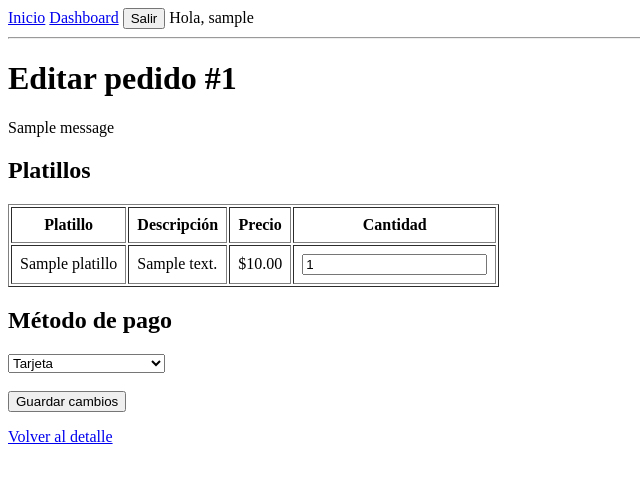
After one commit to JesusHaans/Practica-3-IS, a Django app: page /pedidos/1/editar/ in a window 1280 px wide. The commit adds this page. Shown: the top 483 px of the page, without its empty margins (0-640 px from the left). Run offline with Django 5.2, Linux system fonts and the light colour scheme; a user stored in the database is signed in; tables that the repository leaves empty hold one stand-in row (values such as "Sample post"); one stand-in notice (Sample message) is shown.

Commit message:
Feat(CRUD pedidos): finishing CRUD for pedidos

```diff
--- a/core/models.py
+++ b/core/models.py
@@ -33,6 +33,16 @@ class Pedido(models.Model):
     fecha_creacion = models.DateTimeField(auto_now_add= True)
     estado = models.CharField(max_length=20, choices=ESTADOS_PEDIDO, default='pendiente')
     total = models.DecimalField(max_digits=10, decimal_places=2, default=0)
+
+    def puede_modificarse(self):
+        if self.estado == 'pendiente':
+            return True
+        return False
+
+    def puede_cancelarse(self):
+        if self.estado == 'pendiente':
+            return True
+        return False
 
     def __str__(self):
         return f'Pedido #{self.id} - {self.usuario.username}'
--- /dev/null
+++ b/core/templatetags/core_extras.py
@@ -0,0 +1,7 @@
+from django import template
+
+register = template.Library()
+
+@register.filter
+def get_item(dictionary, key):
+    return dictionary.get(key)
--- a/core/urls.py
+++ b/core/urls.py
@@ -22,5 +22,8 @@ urlpatterns = [
     path("registro/", views.register_view, name="register"),
     path("dashboard/", views.dashboard, name="dashboard"),
     path("pedidos/", views.lista_pedidos, name="lista_pedidos"),
+    path("pedidos/crear/", views.crear_pedido,name='crear_pedido'),
     path("pedidos/<int:pedido_id>/",views.detalle_pedido, name="detalle_pedido"),
+    path('pedidos/<int:pedido_id>/editar/', views.editar_pedido, name='editar_pedido'),
+    path('pedidos/<int:pedido_id>/cancelar/', views.cancelar_pedido, name='cancelar_pedido'),
 ]
--- a/core/views.py
+++ b/core/views.py
@@ -1,7 +1,10 @@
+from decimal import Decimal
+from django.contrib import messages
+from django.db import transaction
 from django.contrib.auth.decorators import login_required
 from django.contrib.auth.forms import UserCreationForm
 from django.shortcuts import render, redirect, get_object_or_404
-from .models import Pedido
+from .models import Pedido, Platillo, DetallePedido, Pago
 
 # Create your views here.
 def home(request):
@@ -34,3 +37,172 @@ def detalle_pedido(request, pedido_id):
     pedido = get_object_or_404(Pedido, id=pedido_id, usuario=request.user)
     context = {"pedido":pedido}
     return render(request, "core/detalle_pedido.html",context)
+
+@login_required
+def editar_pedido(request, pedido_id):
+    pedido = get_object_or_404(Pedido, id = pedido_id, usuario = request.user)
+
+    if not pedido.puede_modificarse():
+        messages.error(request, 'Este pedido ya no se puede modificar.')
+        return redirect("detalle_pedido", pedido_id = pedido.id)
+
+    platillos = Platillo.objects.filter(disponible = True).order_by("nombre")
+
+    cantidades_actuales = {}
+    for detalle in pedido.detalles.all():
+        cantidades_actuales[detalle.platillo.id] = detalle.cantidad
+
+    if request.method == 'POST':
+        metodo_pago = request.POST.get('metodo_pago')
+
+        if not metodo_pago:
+            messages.error(request, 'debes seleccionar un metodo de pago.')
+            context = {
+                'pedido': pedido,
+                'platillos': platillos,
+                'cantidades_actuales': cantidades_actuales,
+            }
+            return render(request, "core/editar_pedido.html", context)
+
+        detalle_temp = []
+        total = Decimal('0.00')
+
+        for platillo in platillos:
+            cantidad_str = request.POST.get(f'cantidad_{platillo.id}','0')
+
+            try:
+                cantidad = int(cantidad_str)
+            except ValueError:
+                cantidad = 0
+
+            if cantidad > 0:
+                precio_unitario = platillo.precio
+                subtotal = precio_unitario * cantidad
+
+                detalle_temp.append({
+                    'platillo': platillo,
+                    'cantidad': cantidad,
+                    'precio_unitario': precio_unitario,
+                    'subtotal': subtotal
+                })
+
+                total += subtotal
+
+        if not detalle_temp:
+            messages.error(request,'El pedido debe tener al menos un platillo')
+            context = {
+                'pedido': pedido,
+                'platillos': platillos,
+                'cantidades_actuales': cantidades_actuales,
+            }
+            return render(request, "core/editar_pedido.html", context)
+
+        with transaction.atomic():
+            pedido.detalles.all().delete()
+
+            for detalle in detalle_temp:
+                DetallePedido.objects.create(
+                    pedido = pedido,
+                    platillo = detalle['platillo'],
+                    cantidad = detalle['cantidad'],
+                    precio_unitario = detalle['precio_unitario'],
+                    subtotal = detalle['subtotal']
+                )
+            pedido.total = total
+            pedido.save(update_fields=['total'])
+
+            pedido.pago.metodo_pago = metodo_pago
+            pedido.pago.monto = total
+            pedido.pago.save(update_fields = ['metodo_pago', 'monto'])
+
+        messages.success(request, 'Pedido actualizado correctamente.')
+        return redirect('detalle_pedido', pedido_id = pedido.id)
+    context = {
+                'pedido': pedido,
+                'platillos': platillos,
+                'cantidades_actuales': cantidades_actuales,
+            }
+    return render(request, 'core/editar_pedido.html', context)
+
+@login_required
+def crear_pedido(request):
+    platillos = Platillo.objects.filter(disponible=True).order_by('nombre')
+
+    if request.method == 'POST':
+        metodo_pago = request.POST.get('metodo_pago')
+        detalles_temp = []
+        total = Decimal('0.00')
+
+        if not metodo_pago:
+            messages.error(request, 'Debes seleccionar un método de pago.')
+            return render(request, 'core/crear_pedido.html', {'platillos': platillos})
+
+        for platillo in platillos:
+            cantidad_str = request.POST.get(f'cantidad_{platillo.id}', '0')
+
+            try:
+                cantidad = int(cantidad_str)
+            except ValueError:
+                cantidad = 0
+
+            if cantidad > 0:
+                precio_unitario = platillo.precio
+                subtotal = precio_unitario * cantidad
+
+                detalles_temp.append({
+                    'platillo': platillo,
+                    'cantidad': cantidad,
+                    'precio_unitario': precio_unitario,
+                    'subtotal': subtotal,
+                })
+
+                total += subtotal
+
+        if not detalles_temp:
+            messages.error(request, 'Debes seleccionar al menos un platillo con cantidad mayor a 0.')
+            return render(request, 'core/crear_pedido.html', {'platillos': platillos})
+
+        with transaction.atomic():
+            pedido = Pedido.objects.create(
+                usuario=request.user,
+                estado='pendiente',
+                total=total
+            )
+
+            for detalle in detalles_temp:
+                DetallePedido.objects.create(
+                    pedido=pedido,
+                    platillo=detalle['platillo'],
+                    cantidad=detalle['cantidad'],
+                    precio_unitario=detalle['precio_unitario'],
+                    subtotal=detalle['subtotal']
+                )
+
+            Pago.objects.create(
+                pedido=pedido,
+                monto=total,
+                metodo_pago=metodo_pago,
+                estado_pago='pendiente'
+            )
+
+        messages.success(request, 'Pedido creado correctamente.')
+        return redirect('detalle_pedido', pedido_id=pedido.id)
+
+    return render(request, 'core/crear_pedido.html', {'platillos': platillos})
+
+@login_required
+def cancelar_pedido(request, pedido_id):
+    pedido = get_object_or_404(Pedido, id=pedido_id, usuario=request.user)
+
+    if request.method == 'POST':
+        if not pedido.puede_cancelarse():
+            messages.error(request, 'Este pedido ya no se puede cancelar.')
+            return redirect('detalle_pedido', pedido_id=pedido.id)
+
+        pedido.estado = 'cancelado'
+        pedido.save(update_fields=['estado'])
+
+        messages.success(request, 'El pedido ha sido cancelado correctamente.')
+        return redirect('lista_pedidos')
+
+    return render(request, 'core/cancelar_pedido.html', {'pedido': pedido})
--- a/templates/base.html
+++ b/templates/base.html
@@ -1,3 +1,4 @@
+{% load core_extras %}
 <!DOCTYPE html>
 <html lang="es">
 <head>
--- /dev/null
+++ b/templates/core/editar_pedido.html
@@ -0,0 +1,71 @@
+{% extends "base.html" %}
+{% load core_extras %}
+
+{% block title %}Editar pedido{% endblock %}
+
+{% block navbar %} {% include "includes/navbar_home.html" %}  {% endblock %}
+
+{% block content %}
+
+    <h1>Editar pedido #{{ pedido.id }}</h1>
+
+    {% if messages %}
+        {% for message in messages %}
+            <p>{{ message }}</p>
+        {% endfor %}
+    {% endif %}
+
+    <form method="post">
+        {% csrf_token %}
+
+        <h2>Platillos</h2>
+
+        {% if platillos %}
+            <table border="1" cellpadding="8">
+                <thead>
+                    <tr>
+                        <th>Platillo</th>
+                        <th>Descripción</th>
+                        <th>Precio</th>
+                        <th>Cantidad</th>
+                    </tr>
+                </thead>
+                <tbody>
+                    {% for platillo in platillos %}
+                        <tr>
+                            <td>{{ platillo.nombre }}</td>
+                            <td>{{ platillo.descripcion }}</td>
+                            <td>${{ platillo.precio }}</td>
+                            <td>
+                                <input
+                                    type="number"
+                                    name="cantidad_{{ platillo.id }}"
+                                    min="0"
+                                    value="{% if platillo.id in cantidades_actuales %}{{ cantidades_actuales|get_item:platillo.id }}{% else %}0{% endif %}"
+                                >
+                            </td>
+                        </tr>
+                    {% endfor %}
+                </tbody>
+            </table>
+        {% else %}
+            <p>No hay platillos disponibles.</p>
+        {% endif %}
+
+        <h2>Método de pago</h2>
+        <select name="metodo_pago" required>
+            <option value="">Selecciona una opción</option>
+            <option value="efectivo" {% if pedido.pago.metodo_pago == 'efectivo' %}selected{% endif %}>Efectivo</option>
+            <option value="tarjeta" {% if pedido.pago.metodo_pago == 'tarjeta' %}selected{% endif %}>Tarjeta</option>
+            <option value="paypal" {% if pedido.pago.metodo_pago == 'paypal' %}selected{% endif %}>PayPal</option>
+            <option value="mercadopago" {% if pedido.pago.metodo_pago == 'mercadopago' %}selected{% endif %}>Mercado Pago</option>
+        </select>
+
+        <br><br>
+        <button type="submit">Guardar cambios</button>
+    </form>
+
+    <p><a href="{% url 'detalle_pedido' pedido.id %}">Volver al detalle</a></p>
+
+
+{% endblock %}
```
Also changed, not shown: templates/core/cancelar_pedido.html (added, +24 -0 lines), templates/core/crear_pedido.html (added, +70 -0 lines), templates/core/detalle_pedido.html (+12 -1 lines), templates/core/lista_pedidos.html (+9 -0 lines), core/templatetags/__init__.py (added).
